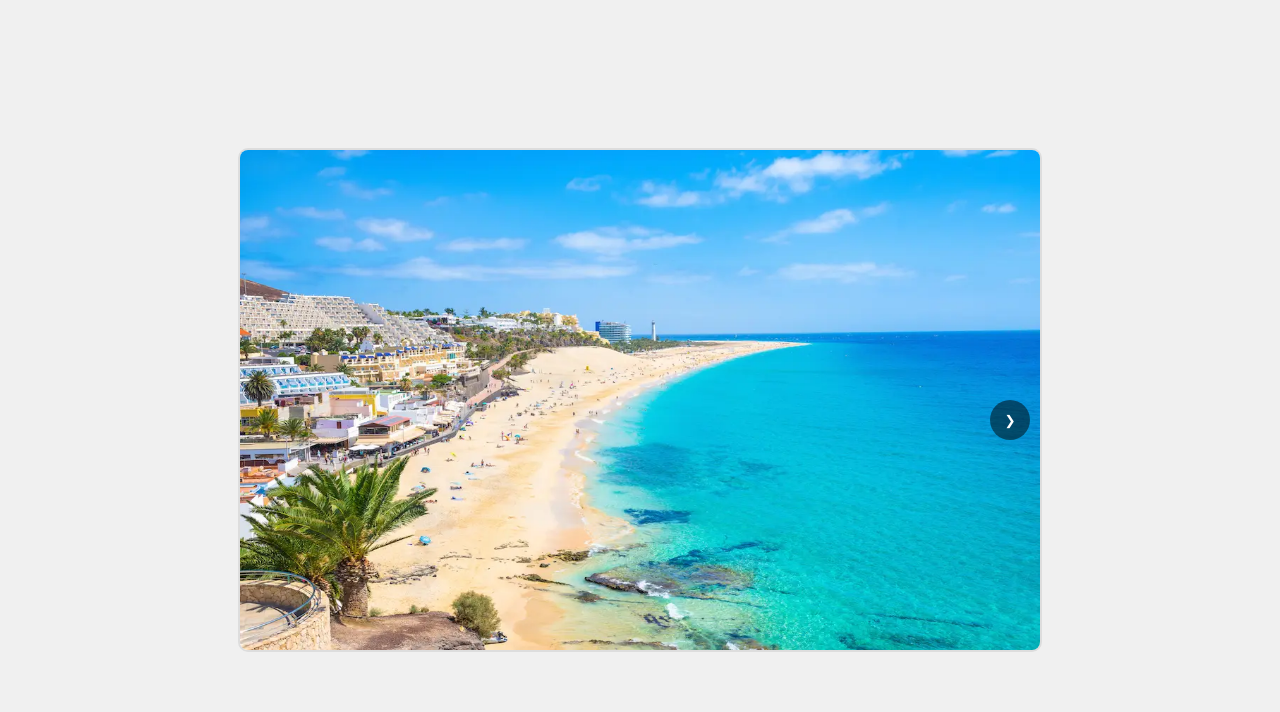
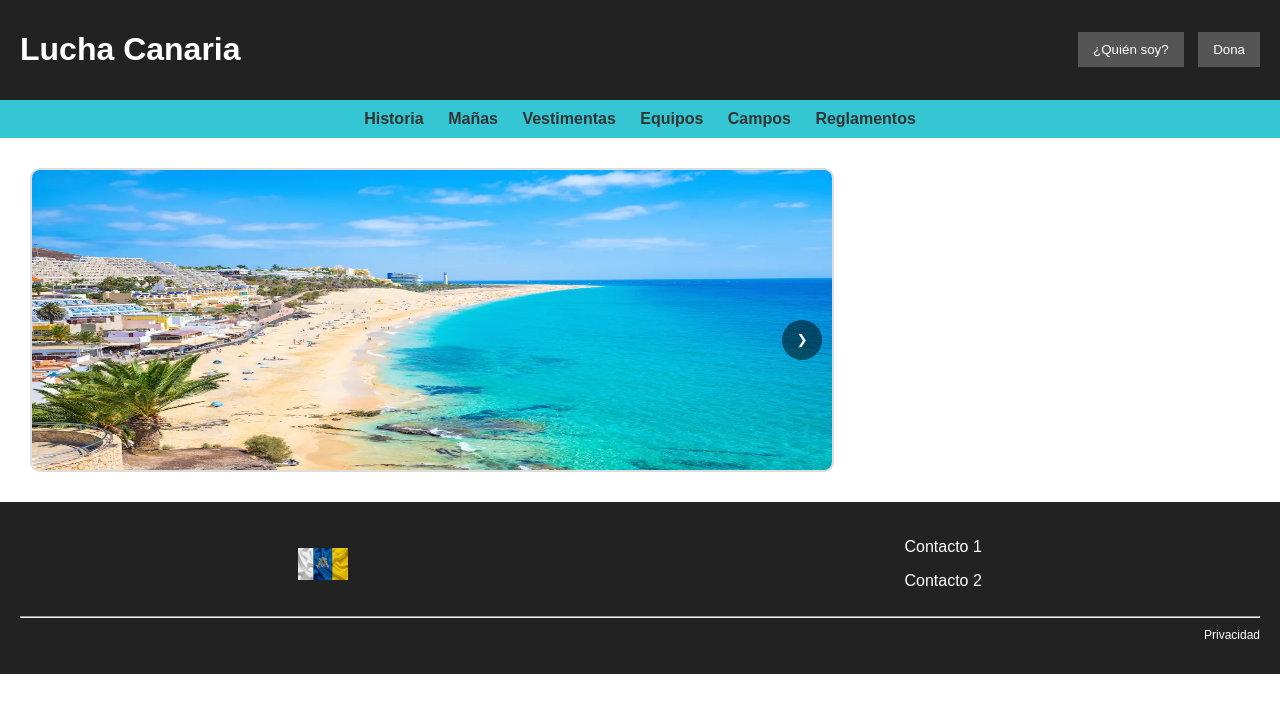
Before and after one commit to roociiiooo12/Lucha-Canaria, a plain HTML site: page index.html in a window 1280 px wide. Drawn offline with Linux system fonts and the light colour scheme.

Commit message:
en pregresso

```diff
--- a/index.html
+++ b/index.html
@@ -1,14 +1,35 @@
 <!DOCTYPE html>
-<html lang="es">
+<html lang="en">
 
 <head>
     <meta charset="UTF-8">
     <meta name="viewport" content="width=device-width, initial-scale=1.0">
+    <title>Lucha Canaria </title>
     <link rel="stylesheet" href="styles.css">
-    <title>Lucha Canaria</title>
+    <script src="index.js"></script>
 </head>
 
 <body>
+    <header class="main-header">
+        <h1>Lucha Canaria </h1>
+        <nav>
+            <button id="about">¿Quién soy?</button>
+            <button id="donate">Dona</button>
+        </nav>
+    </header>
+
+    <header class="sub-header">
+        <nav>
+            <a href="#historia">Historia</a>
+            <a href="#manas">Mañas</a>
+            <a href="#vestimentas">Vestimentas</a>
+            <a href="#equipos">Equipos</a>
+            <a href="#campos">Campos</a>
+            <a href="#reglamentos">Reglamentos</a>
+        </nav>
+    </header>
+
+    <main>
         <div class="carousel-container">
             <button class="carousel-button left" id="prevButton">&#10094;</button>
             <div class="carousel">
@@ -19,9 +40,24 @@
                     <img class="carousel-item" src="./Assets/LaPalma.png" alt="Imagen 4">
                     <img class="carousel-item" src="./Assets/Tenerife.png" alt="Imagen 5">
                 </div>
+
             </div>
             <button class="carousel-button right" id="nextButton">&#10095;</button>
+        </section>
+    </main>
+
+    <footer>
+        <div class="footer-content">
+            <img src="./Assets/bandera.png" alt="Bandera" class="flag">
+            <div class="contacts">
+                <p>Contacto 1</p>
+                <p>Contacto 2</p>
             </div>
+        </div>
+        <hr>
+        <p class="privacy">Privacidad</p>
+    </footer>
+
     <script src="index.js"></script>
 </body>
 
--- a/styles.css
+++ b/styles.css
@@ -1,15 +1,47 @@
 body {
+  margin: 0;
   font-family: Arial, sans-serif;
-  margin: 0;
-  padding: 0;
-  display: flex;
-  justify-content: center;
-  align-items: center;
-  height: 100vh;
-  background-color: #f0f0f0;
 }
 
-/* y terminan con */
+.main-header {
+  display: flex;
+  justify-content: space-between;
+  align-items: center;
+  background-color: #222;
+  color: #fff;
+  padding: 10px 20px;
+}
+
+.main-header nav button {
+  background-color: #555;
+  color: #fff;
+  border: none;
+  padding: 10px 15px;
+  cursor: pointer;
+  margin-left: 10px;
+}
+
+.main-header nav button:hover {
+  background-color: #777;
+}
+
+.sub-header {
+  background-color: #35c6d3;
+  padding: 10px;
+  text-align: center;
+}
+
+.sub-header nav a {
+  margin: 0 10px;
+  text-decoration: none;
+  color: #333;
+  font-weight: bold;
+}
+
+.sub-header nav a:hover {
+  color: #007BFF;
+}
+
 .carousel-container {
   position: relative;
   width: 80%;
@@ -18,6 +50,7 @@ body {
   border: 2px solid #ddd;
   border-radius: 10px;
   background-color: #fff;
+  margin: 30px;
 }
 
 .carousel {
@@ -31,9 +64,9 @@ body {
 }
 
 .carousel-item {
- height: 500px;
- width: 800px;
- position: relative;
+  height: 300px;
+  width: 800px;
+  position: relative;
 
 }
 
@@ -64,3 +97,28 @@ body {
 .carousel-button:hover {
   background-color: rgba(0, 0, 0, 0.8);
 }
+
+footer {
+  background-color: #222;
+  color: #fff;
+  text-align: center;
+  padding: 20px;
+}
+
+.footer-content {
+  display: flex;
+  justify-content: space-around;
+  align-items: center;
+  margin-bottom: 10px;
+}
+
+.footer-content .flag {
+  width: 50px;
+  height: auto;
+}
+
+.privacy {
+  text-align: right;
+  font-size: 12px;
+  margin-top: 10px;
+}
```
Also changed, not shown: Assets/bandera.png (added), index.js (line endings or trailing spaces). Lines whose indentation alone changed are shown as unchanged.
